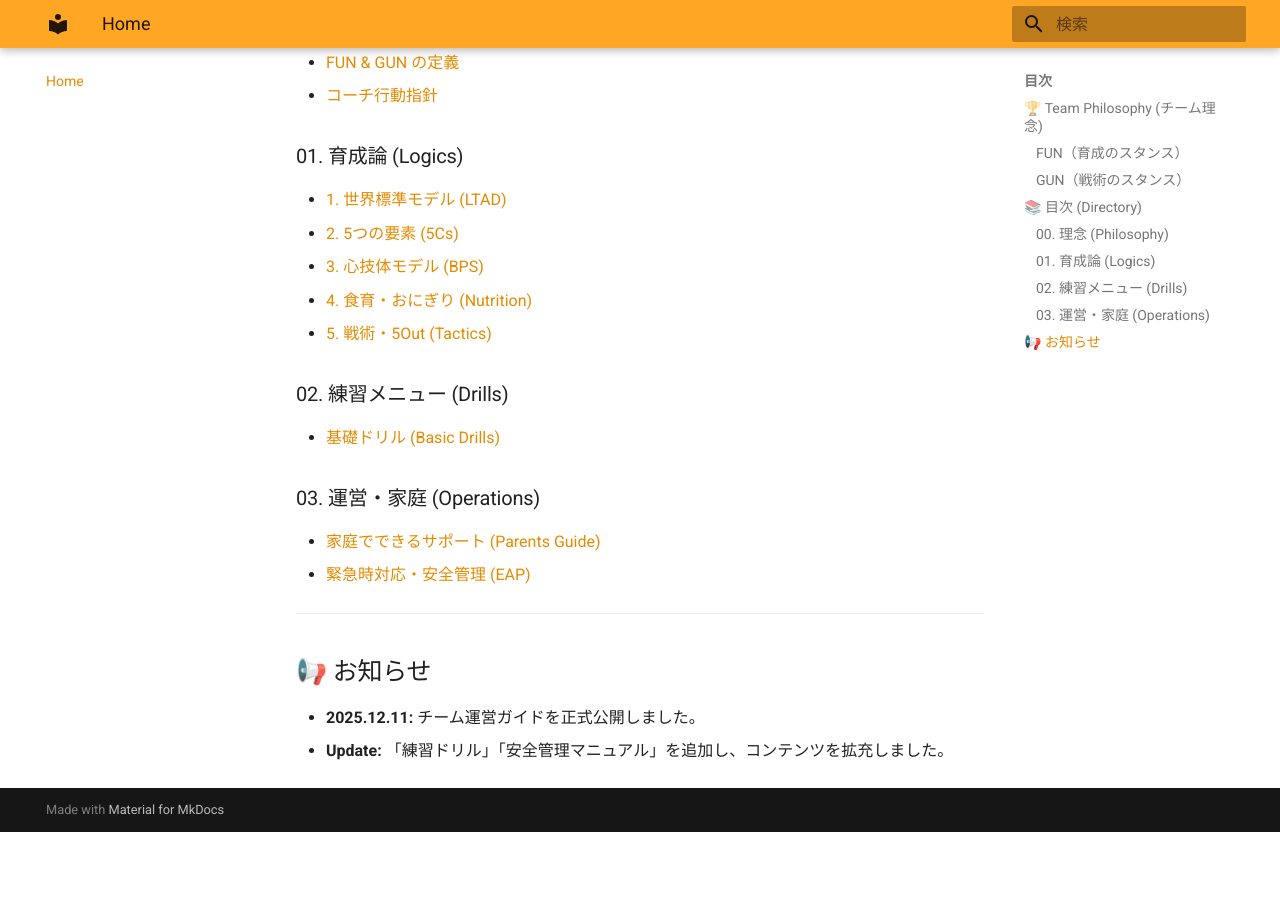
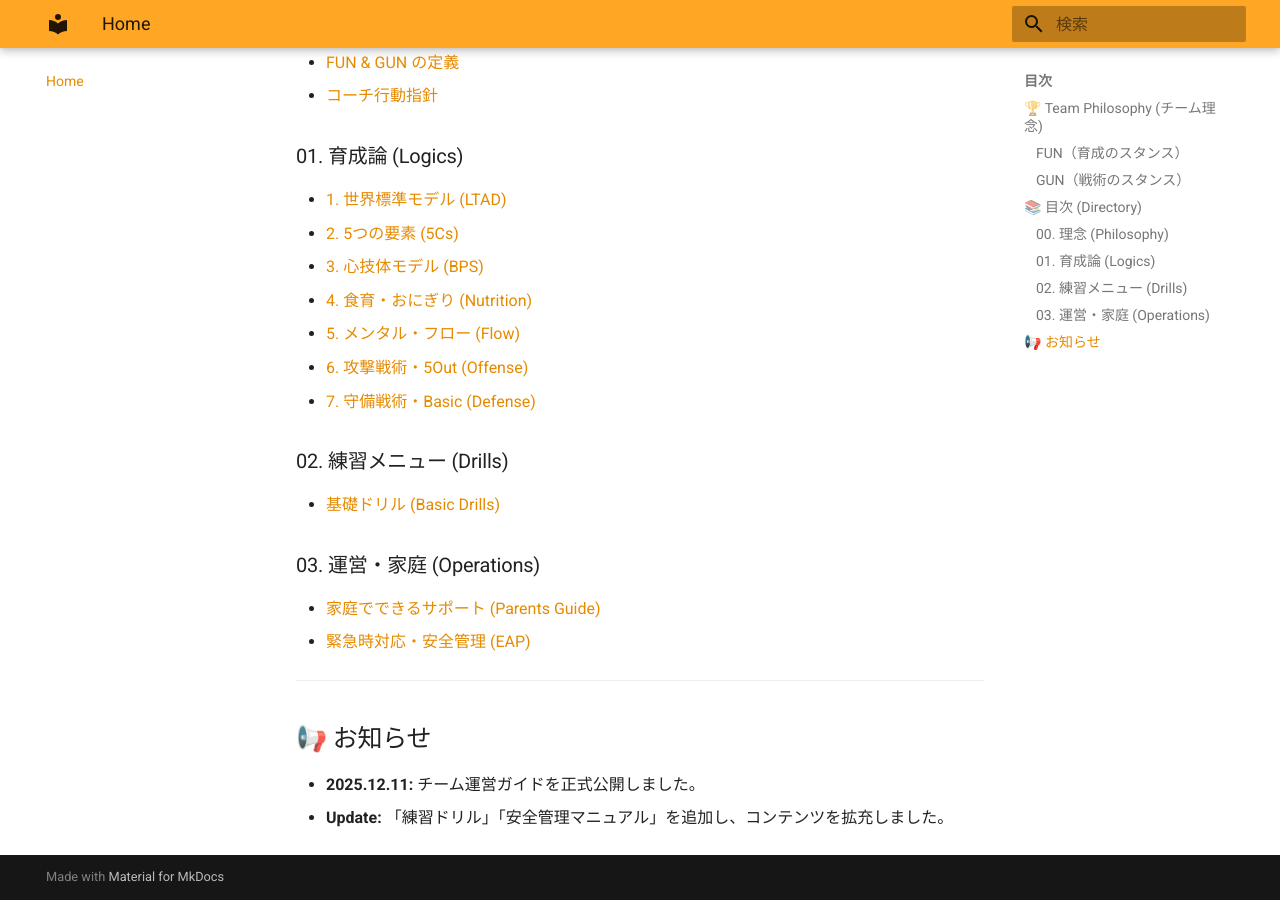
Before and after one commit to kawaiikumichan/asahicho-minibus-ops, an MkDocs documentation site: the page built from docs/index.md, in a window 1280 px wide and 900 px high, scrolled down 809 px. Built offline with MkDocs 1.6.1 and Material for MkDocs 9.7.7, drawn with Linux system fonts in a browser that asks for light colours; before the commit the page ends 1641 px from its top, so only the background shows below that.

Commit message:
Update index.md

```diff
--- a/docs/index.md
+++ b/docs/index.md
@@ -29,7 +29,9 @@
 * [2. 5つの要素 (5Cs)](01_Coaching_Logics/5cs.md)
 * [3. 心技体モデル (BPS)](01_Coaching_Logics/bps_model.md)
 * [4. 食育・おにぎり (Nutrition)](01_Coaching_Logics/nutrition.md)
-* [5. 戦術・5Out (Tactics)](01_Coaching_Logics/5out.md)
+* [5. メンタル・フロー (Flow)](01_Coaching_Logics/mental_flow.md)
+* [6. 攻撃戦術・5Out (Offense)](01_Coaching_Logics/5out.md)
+* [7. 守備戦術・Basic (Defense)](01_Coaching_Logics/defense_basic.md)
 
 ### 02. 練習メニュー (Drills)
 * [基礎ドリル (Basic Drills)](02_Training_Drills/basics.md)
```
